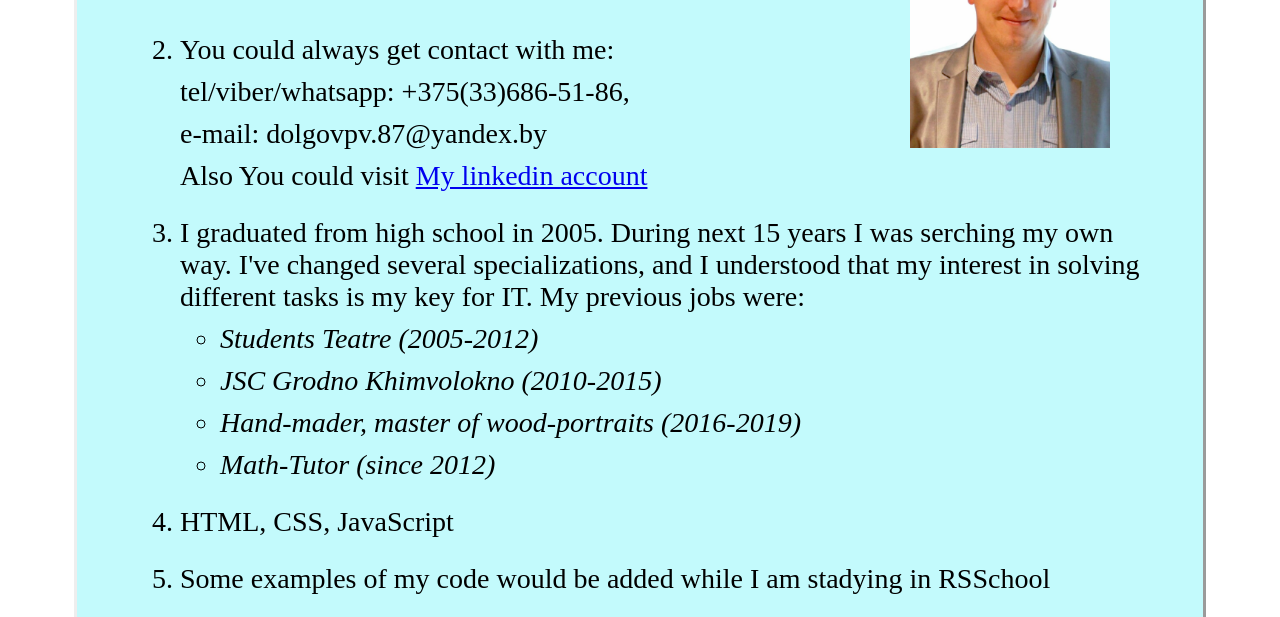
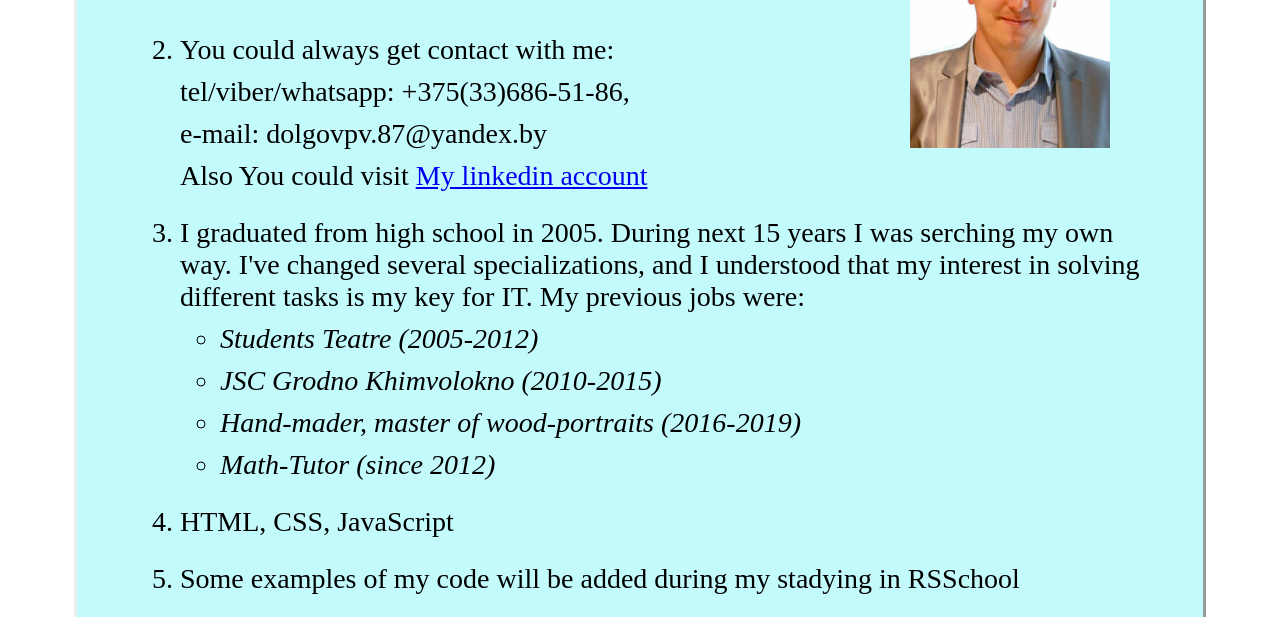
Before and after one commit to mamont79/rsschool-cv.old, a plain HTML site: page index.html in a window 1280 px wide. Shown: the part 181-798 px from the top of the page. Drawn offline with Linux system fonts and the light colour scheme.

Commit message:
docs: update file with additional information

```diff
--- a/index.html
+++ b/index.html
@@ -88,7 +88,7 @@
                 HTML, CSS, JavaScript
             </li>
             <li class="list_item">
-                Some examples of my code would be added while I am stadying in RSSchool
+                Some examples of my code will be added during my stadying in RSSchool
             </li>
             <li class="list_item">
                 Junior Dev, student of RSSchool
```
